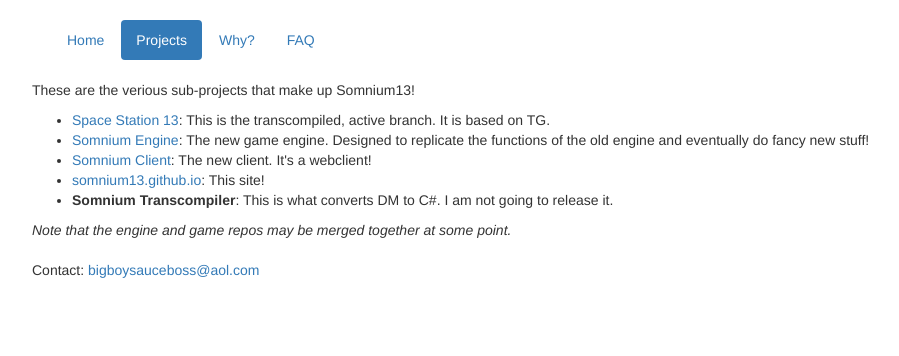
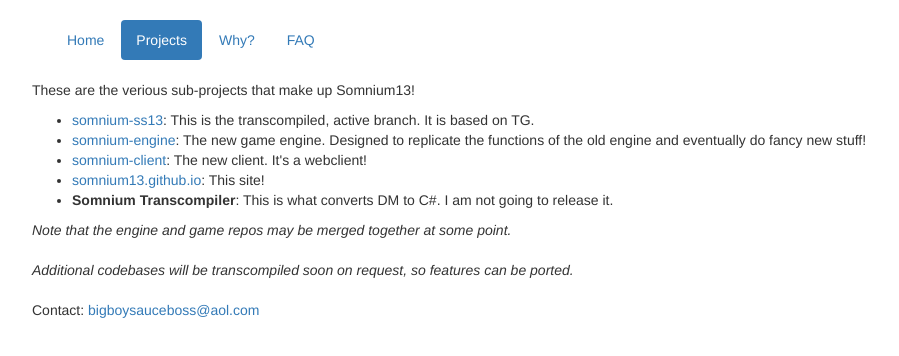
Before and after one commit to Somnium13/somnium13.github.io, a plain HTML site: page index.html in a window 1280 px wide. Both pictures are taken after a click on the tab "Projects". Shown: the whole page, without its empty margins (38-937 px from the left). Drawn offline with nearby package versions, Linux system fonts and the light colour scheme.

Commit message:
Change project names.

```diff
--- a/index.html
+++ b/index.html
@@ -66,13 +66,15 @@
 				<div role="tabpanel" class="tab-pane" id="projects">
 					<p>These are the verious sub-projects that make up Somnium13!</p>
 					<ul>
-						<li><a href="https://github.com/somnium13/somnium-ss13">Space Station 13</a>: This is the transcompiled, active branch. It is based on TG.
-						<li><a href="https://github.com/somnium13/somnium-engine">Somnium Engine</a>: The new game engine. Designed to replicate the functions of the old engine and eventually do fancy new stuff!
-						<li><a href="https://github.com/somnium13/somnium-client">Somnium Client</a>: The new client. It's a webclient!
+						<li><a href="https://github.com/somnium13/somnium-ss13">somnium-ss13</a>: This is the transcompiled, active branch. It is based on TG.
+						<li><a href="https://github.com/somnium13/somnium-engine">somnium-engine</a>: The new game engine. Designed to replicate the functions of the old engine and eventually do fancy new stuff!
+						<li><a href="https://github.com/somnium13/somnium-client">somnium-client</a>: The new client. It's a webclient!
 						<li><a href="https://github.com/somnium13/somnium13.github.io">somnium13.github.io</a>: This site!
 						<li><b>Somnium Transcompiler</b>: This is what converts DM to C#. I am not going to release it.
 					</ul>
 					<i>Note that the engine and game repos may be merged together at some point.</i>
+					<br><br>
+					<i>Additional codebases will be transcompiled soon on request, so features can be ported.</i>
 				</div>
 
 				<div role="tabpanel" class="tab-pane" id="why">
```
